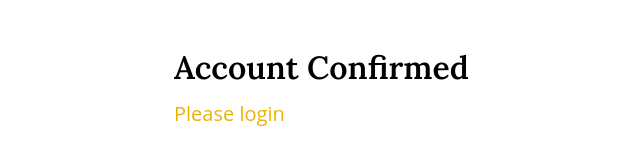
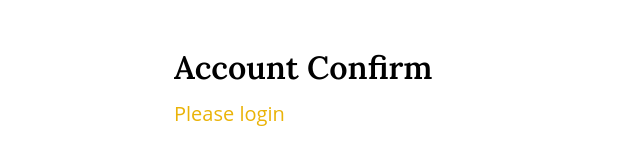
Before and after one commit to jirois/phoenix, a React (Create React App) app: page /user/verify-email in a window 1280 px wide. Shown: the top 160 px of the page, without its empty margins (146-786 px from the left). Built offline with nearby package versions, Linux system fonts and the light colour scheme; no server answers.

Commit message:
feat: verify email fix6

```diff
--- a/src/pages/auth/VerifyEmail.js
+++ b/src/pages/auth/VerifyEmail.js
@@ -58,7 +58,7 @@ const VerifyEmail = () => {
 
   return (
     <Page>
-      <HeaderTwo>Account Confirmed</HeaderTwo>
+      <HeaderTwo>Account Confirm</HeaderTwo>
       <Link
         to="/signin"
         className="text-xl text-yellow-500 hover:bg-yellow hover:text-white font-body"
```
